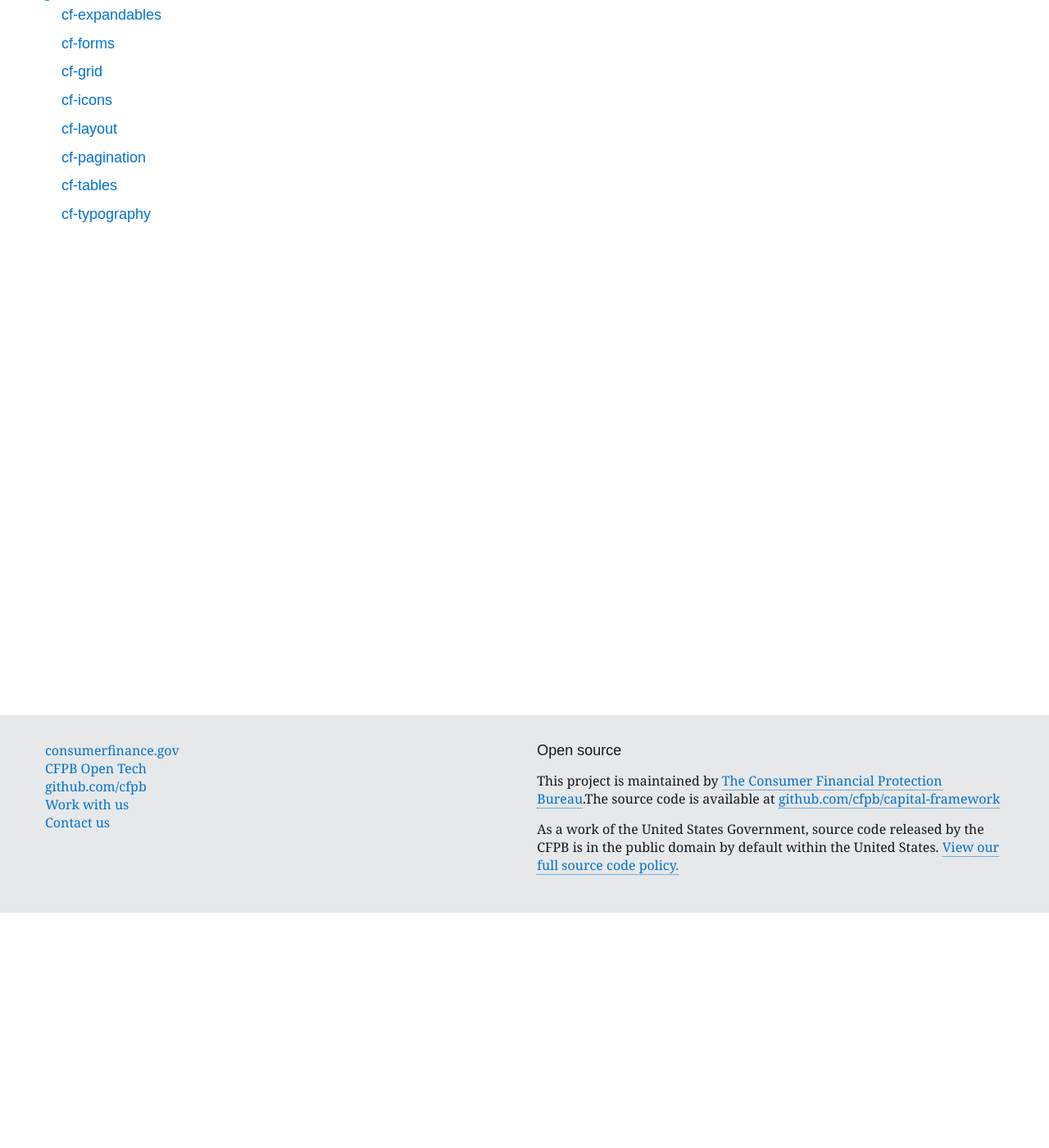
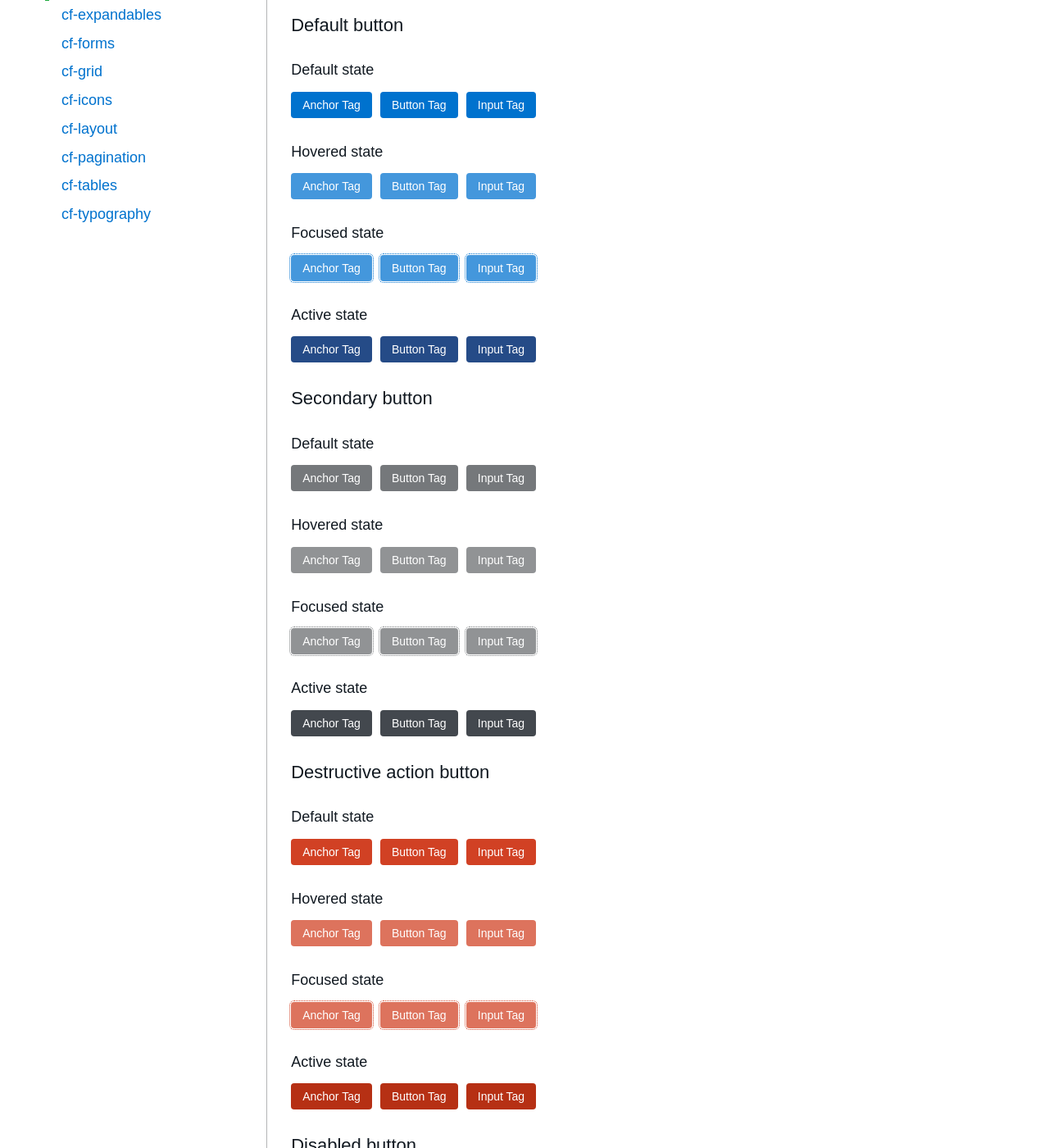
Before and after one commit to cfpb/capital-framework-sandbox, a Jekyll site: the page built from components/cf-buttons/index.md, in a window 1280 px wide and 1400 px high, scrolled down 287 px. Shown: the whole window at 82% size. Built offline with Jekyll 4.4.1, drawn with Linux system fonts in a browser that asks for light colours; some web fonts are replaced; some of the changed text lies outside the part shown.

Commit message:
Added cf-buttons

```diff
--- a/components/cf-buttons/index.md
+++ b/components/cf-buttons/index.md
@@ -3,3 +3,129 @@ layout: default
 title:  "cf-buttons"
 parent: "Components"
 ---
+
+## Original Documentation Markup
+
+
+### Default button
+
+#### Default state
+
+<a href="#" class="btn" title="Test button">Anchor Tag</a>
+<button class="btn" title="Test button">Button Tag</button>
+<input type="submit" value="Input Tag" class="btn">
+
+#### Hovered state
+
+<a href="#" class="btn hover" title="Test button">Anchor Tag</a>
+<button class="btn hover" title="Test button">Button Tag</button>
+<input type="submit" value="Input Tag" class="btn hover">
+
+#### Focused state
+
+<a href="#" class="btn focus" title="Test button">Anchor Tag</a>
+<button class="btn focus" title="Test button">Button Tag</button>
+<input type="submit" value="Input Tag" class="btn focus">
+
+#### Active state
+
+<a href="#" class="btn active" title="Test button">Anchor Tag</a>
+<button class="btn active" title="Test button">Button Tag</button>
+<input type="submit" value="Input Tag" class="btn active">
+
+
+### Secondary button
+
+#### Default state
+
+<a href="#" class="btn btn__secondary">Anchor Tag</a>
+<button class="btn btn__secondary" title="Test button">Button Tag</button>
+<input type="submit" value="Input Tag" class="btn btn__secondary">
+
+#### Hovered state
+
+<a href="#" class="btn btn__secondary hover">Anchor Tag</a>
+<button class="btn btn__secondary hover" title="Test button">Button Tag</button>
+<input type="submit" value="Input Tag" class="btn btn__secondary hover">
+
+#### Focused state
+
+<a href="#" class="btn btn__secondary focus">Anchor Tag</a>
+<button class="btn btn__secondary focus" title="Test button">Button Tag</button>
+<input type="submit" value="Input Tag" class="btn btn__secondary focus">
+
+#### Active state
+
+<a href="#" class="btn btn__secondary active">Anchor Tag</a>
+<button class="btn btn__secondary active" title="Test button">Button Tag</button>
+<input type="submit" value="Input Tag" class="btn btn__secondary active">
+
+
+### Destructive action button
+
+#### Default state
+
+<a href="#" class="btn btn__warning">Anchor Tag</a>
+<button class="btn btn__warning" title="Test button">Button Tag</button>
+<input type="submit" value="Input Tag" class="btn btn__warning">
+
+#### Hovered state
+
+<a href="#" class="btn btn__warning hover">Anchor Tag</a>
+<button class="btn btn__warning hover" title="Test button">Button Tag</button>
+<input type="submit" value="Input Tag" class="btn btn__warning hover">
+
+#### Focused state
+
+<a href="#" class="btn btn__warning focus">Anchor Tag</a>
+<button class="btn btn__warning focus" title="Test button">Button Tag</button>
+<input type="submit" value="Input Tag" class="btn btn__warning focus">
+
+#### Active state
+
+<a href="#" class="btn btn__warning active">Anchor Tag</a>
+<button class="btn btn__warning active" title="Test button">Button Tag</button>
+<input type="submit" value="Input Tag" class="btn btn__warning active">
+
+
+### Disabled button
+
+#### Default/hovered/active state
+
+<a href="#" class="btn btn__disabled">Anchor Tag</a>
+<button class="btn btn__disabled" title="Test button">Button Tag</button>
+<input type="submit" value="Input Tag" class="btn btn__disabled">
+<button class="btn" disabled title="Test button">Button Tag w/ disabled attr</button>
+
+#### Focused state
+
+<a href="#" class="btn btn__disabled focus">Anchor Tag</a>
+<button class="btn btn__disabled focus" title="Test button">Button Tag</button>
+<input type="submit" value="Input Tag" class="btn btn__disabled focus">
+<button class="btn focus" disabled title="Test button">Button Tag w/ disabled attr</button>
+
+### Super button
+
+#### Default state
+
+<a href="#" class="btn btn__super">Anchor Tag</a>
+<button class="btn btn__super" title="Test button">Button Tag</button>
+<input type="submit" value="Input Tag" class="btn btn__super">
+
+#### Hovered state
+
+<a href="#" class="btn btn__super hover">Anchor Tag</a>
+<button class="btn btn__super hover" title="Test button">Button Tag</button>
+<input type="submit" value="Input Tag" class="btn btn__super hover">
+
+#### Focused state
+
+<a href="#" class="btn btn__super focus">Anchor Tag</a>
+<button class="btn btn__super focus" title="Test button">Button Tag</button>
+<input type="submit" value="Input Tag" class="btn btn__super focus">
+
+#### Active state
+
+<a href="#" class="btn btn__super active">Anchor Tag</a>
+<button class="btn btn__super active" title="Test button">Button Tag</button>
+<input type="submit" value="Input Tag" class="btn btn__super active">
```
